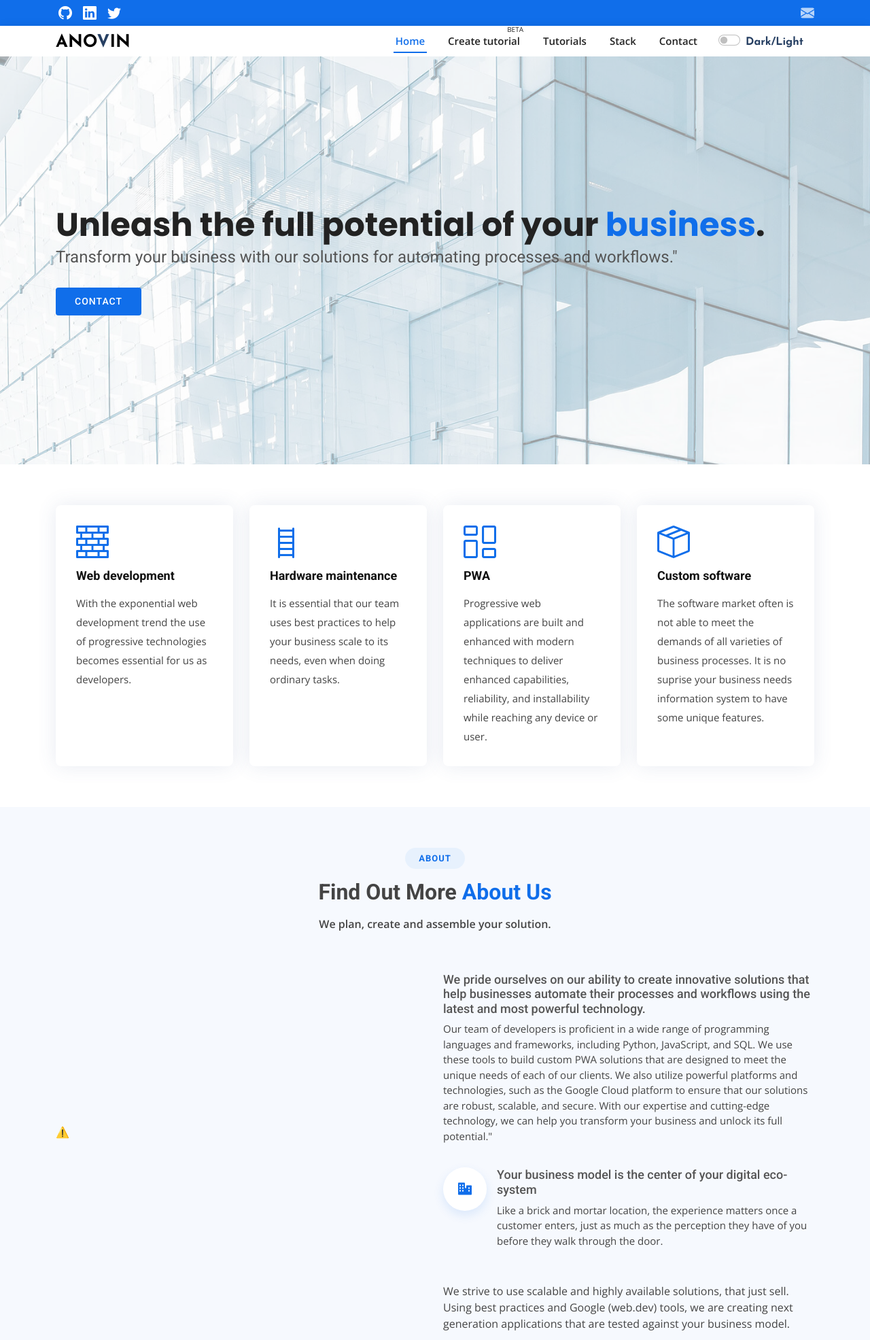
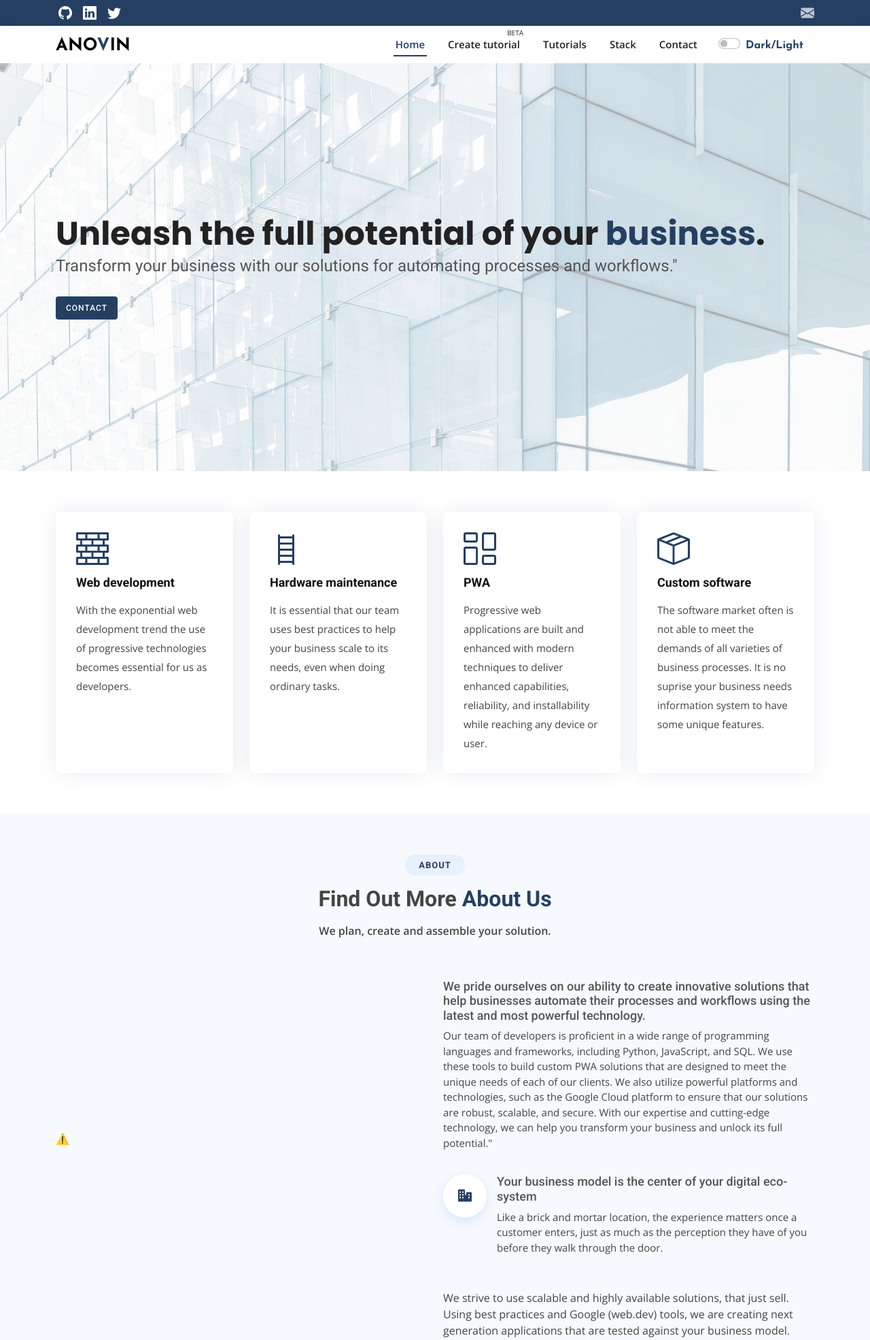
Before and after one commit to jum-mk/anovin, a Django app: page / in a window 1280 px wide. Shown: the top 1971 px of the page at 68% size. Run offline with Django 3.2, Linux system fonts and the light colour scheme; data that the repository does not hold is empty; some libraries are stand-ins or nearby versions.

```diff
--- a/static/assets/css/style.css
+++ b/static/assets/css/style.css
@@ -14,7 +14,7 @@ body {
 }
 
 a {
-  color: #106eea;
+    color: #253f62;
     text-decoration: none;
 }
 
@@ -115,15 +115,13 @@ h1, h2, h3, h4, h5, h6 {
     }
 }
 
-
-
 /*--------------------------------------------------------------
 # Top Bar
 --------------------------------------------------------------*/
 #topbar {
-    background: #106eea;
-    height: 18px;
-    font-size: 12px;
+    background: #253f62;
+    height: 38px;
+    font-size: 10px;
     transition: all 0.5s;
     color: #fff;
     padding: 0;
@@ -168,8 +165,8 @@ h1, h2, h3, h4, h5, h6 {
     background: #fff;
     transition: all 0.5s;
     z-index: 997;
-  height: 45px;
-  box-shadow: 0px 2px 15px rgba(0, 0, 0, 0.1);
+    height: 55px;
+    box-shadow: 0 2px 15px rgba(0, 0, 0, 0.1);
 }
 
 #header.fixed-top {
@@ -177,32 +174,32 @@ h1, h2, h3, h4, h5, h6 {
 }
 
 #header .logo {
-  font-size: 34px;
+    font-size: 30px;
     margin: 0;
     padding: 0;
     line-height: 1;
     font-weight: 600;
     letter-spacing: 0.10px;
     font-family: "Josefin Sans", sans-serif;
+
 }
 
 #header .logo .h3 {
-  font-size: 34px;
+    font-size: 38px;
     margin: 0;
     padding: 0;
     line-height: 1;
     font-weight: 600;
     letter-spacing: 0.05px;
     font-family: "Josefin Sans", sans-serif;
-}!important
-
+}
 
 #header .logo a {
     color: #222222;
 }
 
 #header .logo a span {
-  color: #106eea;
+    color: #253f62;
 }
 
 #header .logo img {
@@ -266,7 +263,7 @@ h1, h2, h3, h4, h5, h6 {
     height: 2px;
     bottom: -6px;
     left: 0;
-  background-color: #106eea;
+    background-color: #253f62;
     visibility: hidden;
     width: 0px;
     transition: all 0.3s ease-in-out 0s;
@@ -464,7 +464,7 @@ h1, h2, h3, h4, h5, h6 {
 
 #hero:before {
     content: "";
-  background: rgba(255, 255, 255, 0.6);
+    background: rgb(255 255 255 / 68%);
     position: absolute;
     bottom: 0;
     top: 0;
@@ -486,7 +486,7 @@ h1, h2, h3, h4, h5, h6 {
 }
 
 #hero h1 span {
-  color: #106eea;
+    color: #253f62;
 }
 
 #hero h2 {
@@ -500,14 +500,14 @@ h1, h2, h3, h4, h5, h6 {
     font-family: "Roboto", sans-serif;
     text-transform: uppercase;
     font-weight: 500;
-  font-size: 14px;
+    font-size: 12px;
     letter-spacing: 1px;
     display: inline-block;
-  padding: 10px 28px;
+    padding: 8px 15px;
     border-radius: 4px;
     transition: 0.5s;
     color: #fff;
-  background: #106eea;
+    background: #253f62;
 }
 
 #hero .btn-get-started:hover {
@@ -594,7 +597,7 @@ section {
     padding: 8px 20px;
     margin: 0;
     background: #e7f1fd;
-  color: #106eea;
+    color: #253f62;
     display: inline-block;
     text-transform: uppercase;
     border-radius: 50px;
@@ -607,7 +610,7 @@ section {
 }
 
 .section-title h3 span {
-  color: #106eea;
+    color: #253f62;
 }
 
 .section-title p {
@@ -713,7 +718,7 @@ section {
 .featured-services .icon i {
     font-size: 48px;
     line-height: 1;
-  color: #106eea;
+    color: #253f62;
     transition: all 0.3s ease-in-out;
 }
 
@@ -770,7 +775,7 @@ section {
     font-size: 24px;
     padding: 20px;
     margin-right: 15px;
-  color: #106eea;
+    color: #253f62;
     border-radius: 50px;
 }
 
```
Also changed, not shown: other parts of static/assets/css/style.css (+56 -47 lines). Lines whose indentation alone changed are shown as unchanged.
